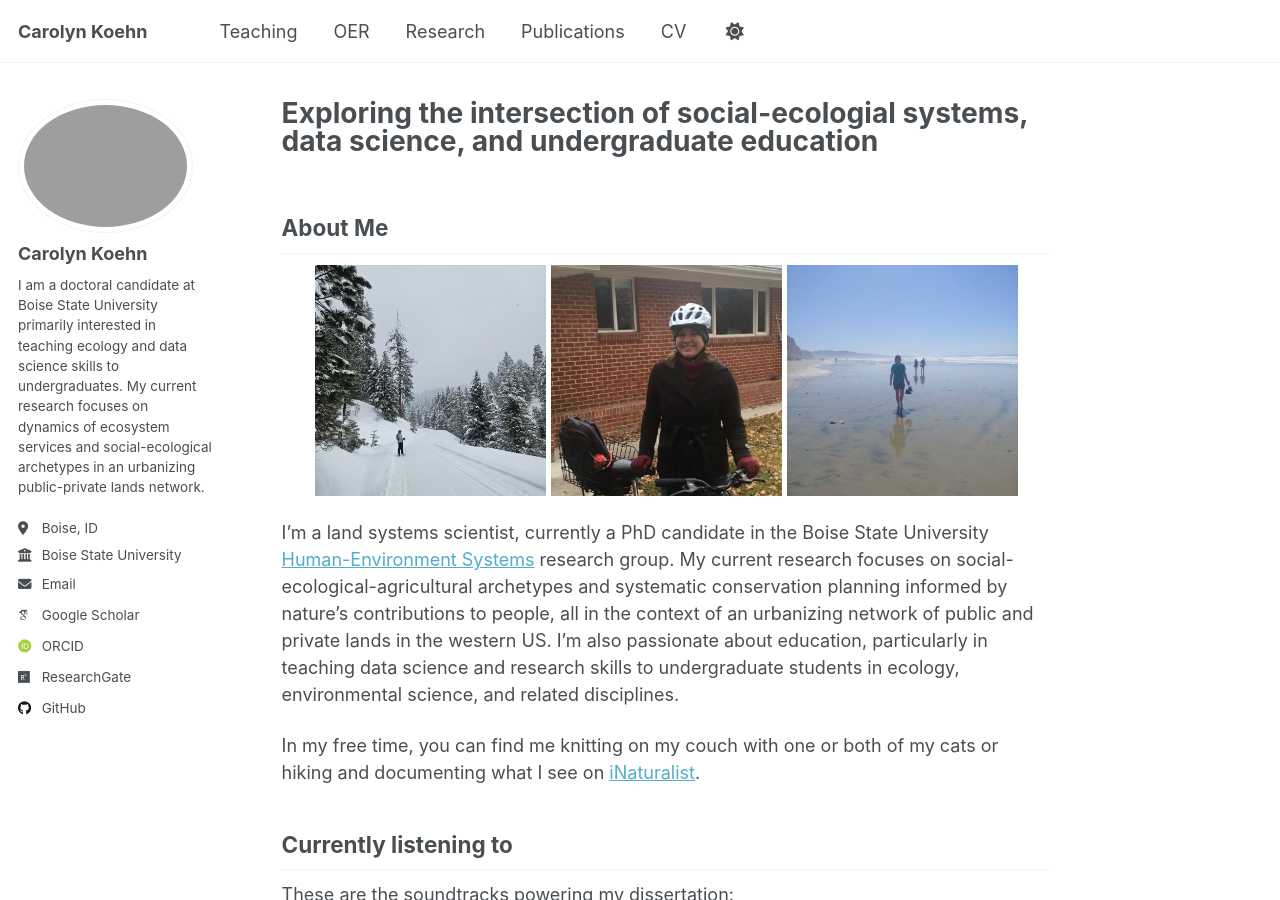
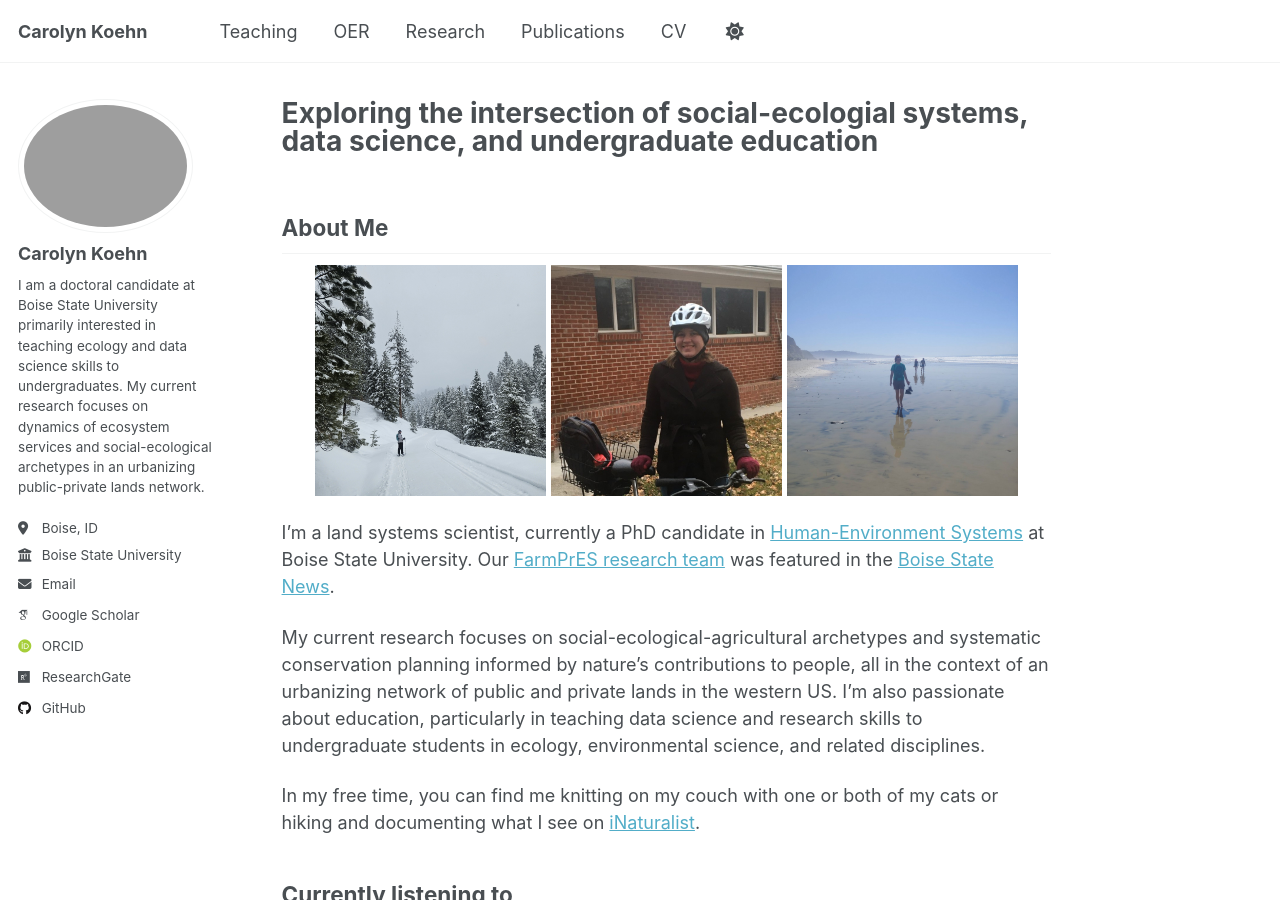
Before and after one commit to CarolynKoehn/CarolynKoehn.github.io, a Jekyll site: the page built from _pages/about.md, in a window 1280 px wide and 900 px high. Built offline with Jekyll 4.4.1, drawn with Linux system fonts in a browser that asks for light colours; some web fonts are replaced.

Commit message:
add links to farmpres website and article

```diff
--- a/_pages/about.md
+++ b/_pages/about.md
@@ -16,7 +16,9 @@ About Me
   <img src="/images/CK_beach.png" width="30%" alt="Carolyn walks on a beach carrying her hiking boots."/>
 </p>
 
-I'm a land systems scientist, currently a PhD candidate in the Boise State University [Human-Environment Systems](https://www.boisestate.edu/hes/) research group. My current research focuses on social-ecological-agricultural archetypes and systematic conservation planning informed by nature's contributions to people, all in the context of an urbanizing network of public and private lands in the western US. I'm also passionate about education, particularly in teaching data science and research skills to undergraduate students in ecology, environmental science, and related disciplines.
+I'm a land systems scientist, currently a PhD candidate in [Human-Environment Systems](https://www.boisestate.edu/hes/) at Boise State University. Our [FarmPrES research team](https://www.boisestate.edu/environment/our-work/farmland-protection-research/) was featured in the [Boise State News](https://www.boisestate.edu/news/2026/06/08/fighting-for-idahos-fields-how-research-and-community-voices-are-protecting-farmland/).
+
+My current research focuses on social-ecological-agricultural archetypes and systematic conservation planning informed by nature's contributions to people, all in the context of an urbanizing network of public and private lands in the western US. I'm also passionate about education, particularly in teaching data science and research skills to undergraduate students in ecology, environmental science, and related disciplines.
 
 In my free time, you can find me knitting on my couch with one or both of my cats or hiking and documenting what I see on [iNaturalist](https://www.inaturalist.org/people/qtcarolyn).
 
```
Also changed, not shown: _pages/research.md (+1 -1 lines).
